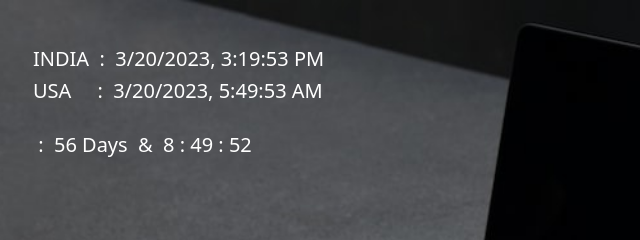
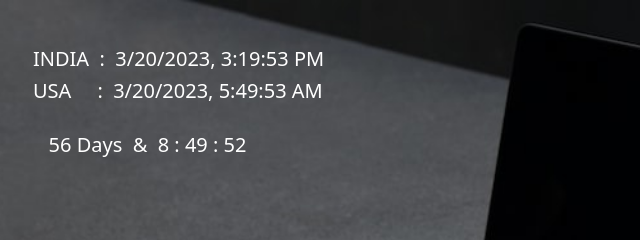
Before and after one commit to devam12/devam12.github.io, a plain HTML site: page index.html in a window 1280 px wide. Shown: the top 240 px of the page, 7-647 px from the left. Drawn offline with nearby package versions, Linux system fonts and the light colour scheme.

```diff
--- a/index.html
+++ b/index.html
@@ -60,7 +60,7 @@
         var min = Math.floor(leftSec / (60));
         var leftSec = leftSec - min * 60;
 
-        document.getElementById("differance").innerHTML = `&nbsp:&nbsp  ${days} Days &nbsp&&nbsp ${hrs} : ${min}  :  ${leftSec} `;
+        document.getElementById("differance").innerHTML = `&nbsp&nbsp ${days} Days &nbsp&&nbsp ${hrs} : ${min}  :  ${leftSec} `;
     }
 </script>
 
```
